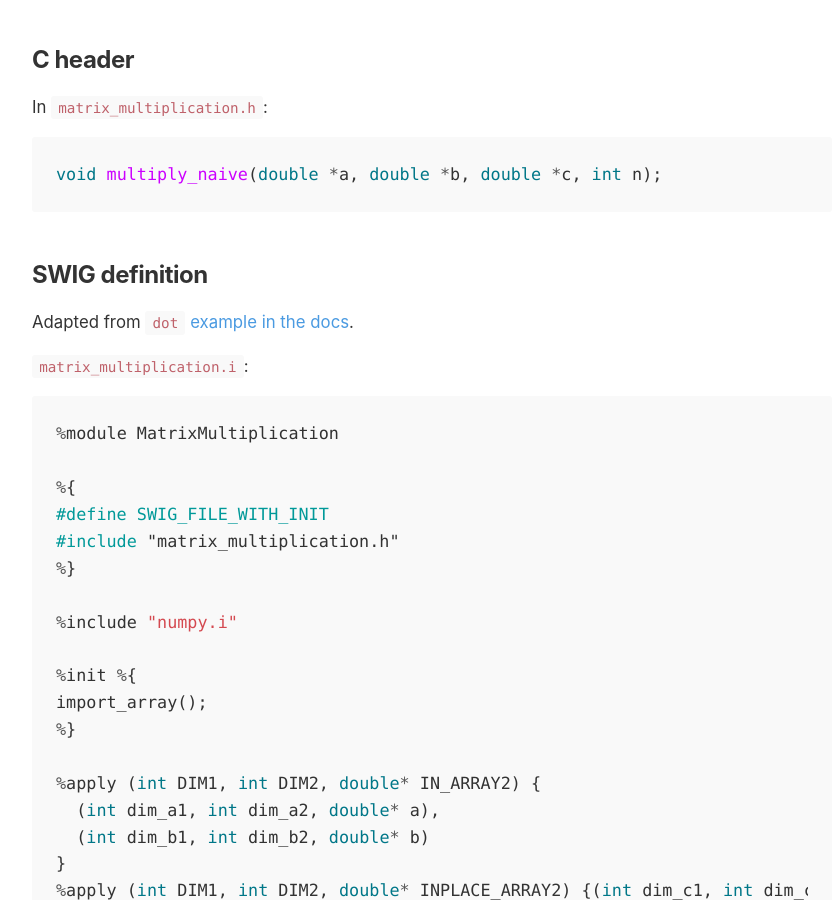
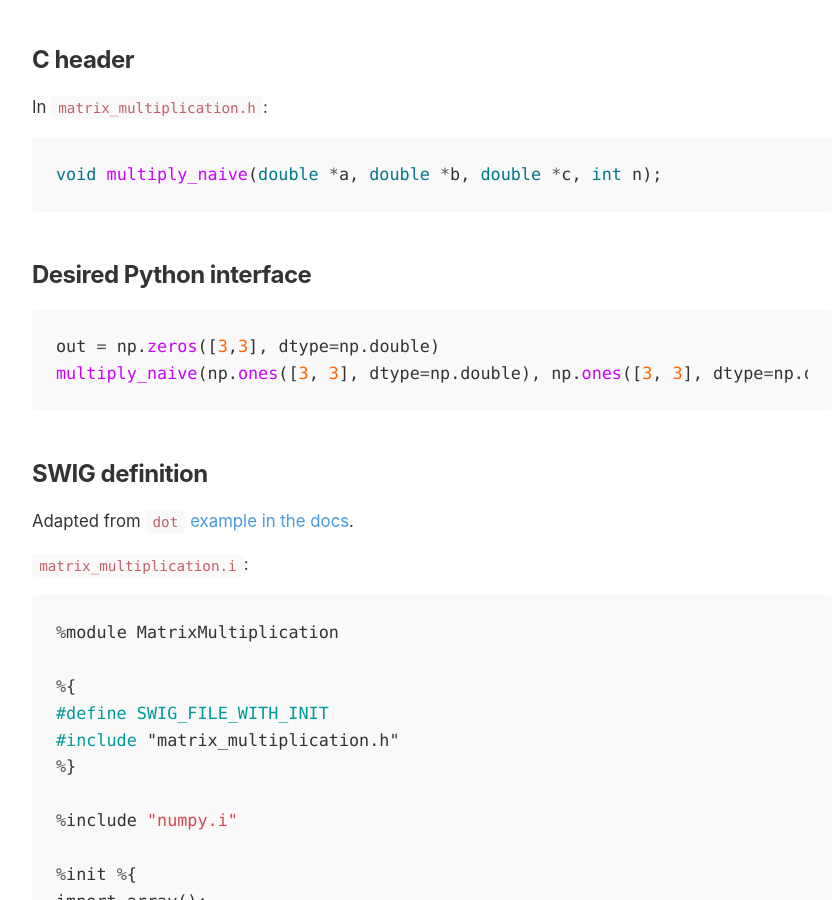
Before and after one commit to jppgks/blog, a Jekyll site: the page built from _posts/2019-11-03-c-python-bindings-swig-numpy-cmake.md, in a window 1280 px wide and 900 px high, scrolled down 378 px. Shown: the whole window, without its empty margins (208-1047 px from the left). Built offline with Jekyll 4.4.1, drawn with Linux system fonts in a browser that asks for light colours.

Commit message:
Update 2019-11-03-c-python-bindings-swig-numpy-cmake.md

```diff
--- a/_posts/2019-11-03-c-python-bindings-swig-numpy-cmake.md
+++ b/_posts/2019-11-03-c-python-bindings-swig-numpy-cmake.md
@@ -19,6 +19,13 @@ In `matrix_multiplication.h`:
 
 {% highlight c %}
 void multiply_naive(double *a, double *b, double *c, int n);
+{% endhighlight %}
+
+## Desired Python interface
+
+{% highlight python %}
+out = np.zeros([3,3], dtype=np.double)
+multiply_naive(np.ones([3, 3], dtype=np.double), np.ones([3, 3], dtype=np.double), out)
 {% endhighlight %}
 
 ## SWIG definition
```
